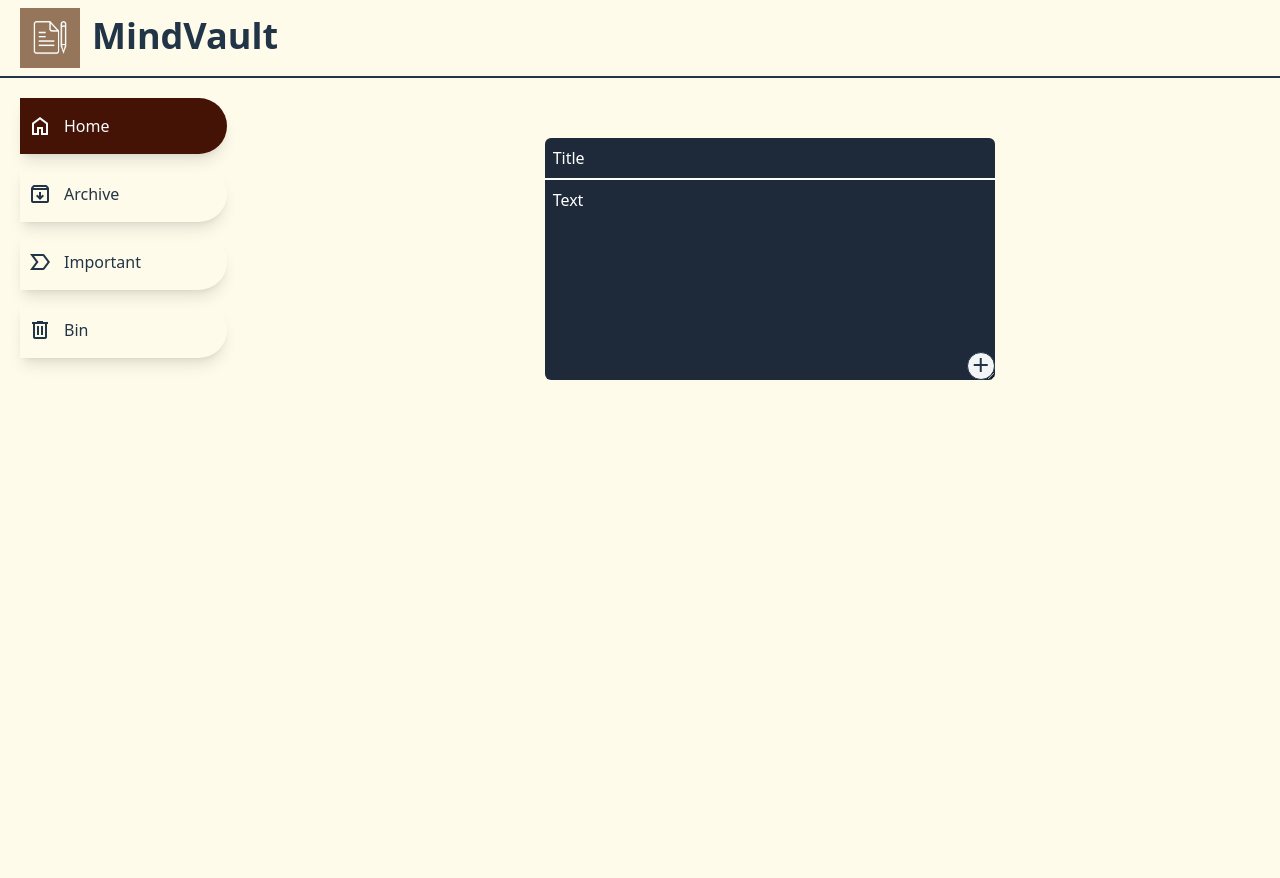
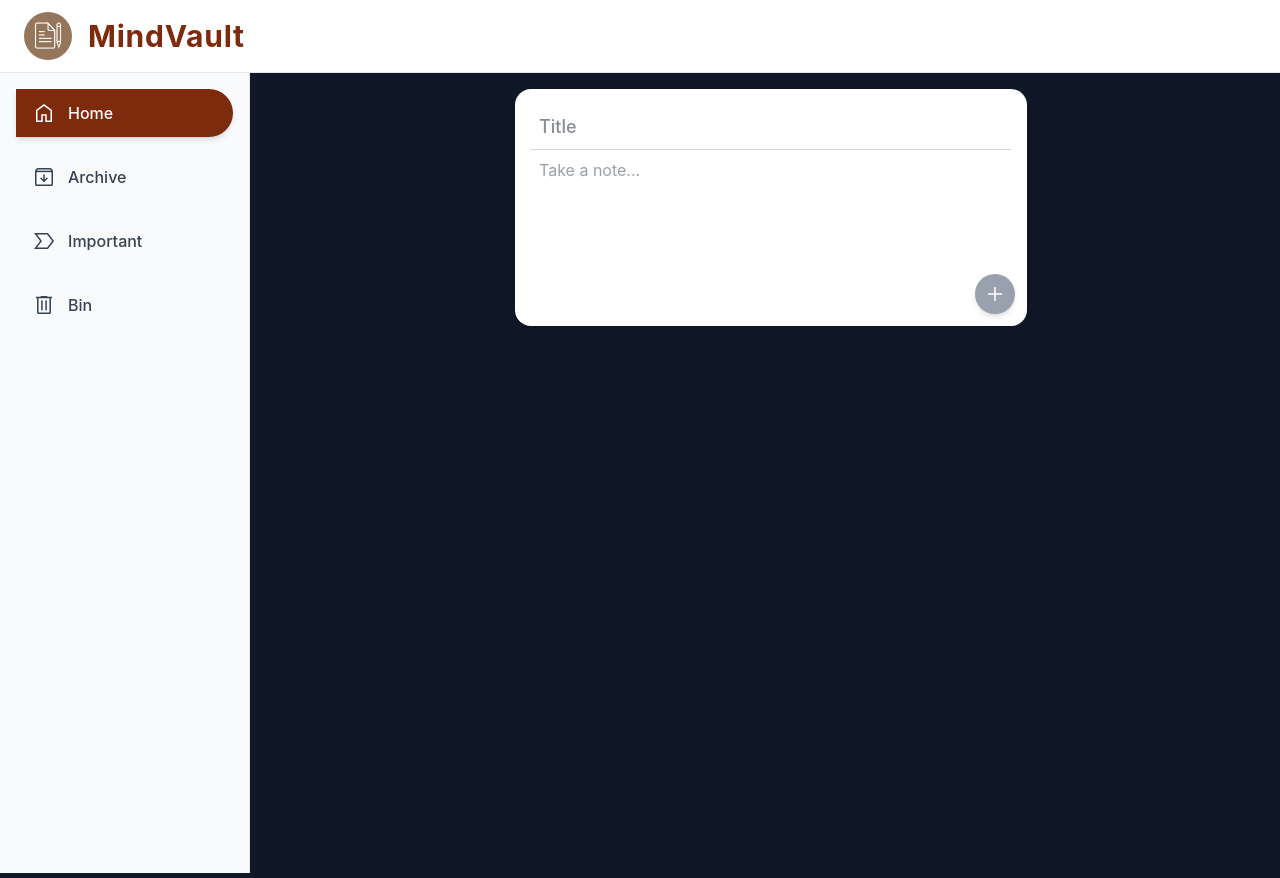
Before and after one commit to Shrrutii29/MindVault, a React (Vite) app: page / in a window 1280 px wide. Built offline with nearby package versions, Linux system fonts and the light colour scheme.

Commit message:
Enhanced bin page functionality and added css to all pages

```diff
--- a/src/components/Navbar/index.jsx
+++ b/src/components/Navbar/index.jsx
@@ -1,13 +1,14 @@
 import logo from '../../assets/notes_icon.jpeg';
 
 export const Navbar = () => {
-    return (
-        <header className='flex px-5 py-2 gap-3 border-b-2 border-grey-100'>
-            <div className='w-15 h-15'>
-                <img className='w-full h-full' src={logo} alt="notes logo" />
-            </div>
-            <h1 className='text-brown-500 text-4xl
-font-bold py-2'>MindVault</h1>
-        </header>
-    )
-}
+  return (
+    <header className="flex items-center px-6 py-3 gap-4 border-b border-gray-200 dark:border-gray-700 bg-white dark:bg-gray-900 shadow-sm">
+      <div className="w-12 h-12">
+        <img className="w-full h-full rounded-full object-cover" src={logo} alt="notes logo" />
+      </div>
+      <h1 className="text-orange-900 dark:text-amber-400 text-3xl font-bold tracking-wide">
+        MindVault
+      </h1>
+    </header>
+  );
+};
--- a/src/components/NotesCard/index.jsx
+++ b/src/components/NotesCard/index.jsx
@@ -1,86 +1,80 @@
 import { useNotes } from "../../context/notesContext";
 
 export const NotesCard = ({ id, title, text, isPinned }) => {
+  const { archive, bin, notesDispatch } = useNotes();
 
-    const { archive, bin, notesDispatch } = useNotes();
-    const isArchived = archive.some(note => note.id === id)
-    const isDeleted = bin.some(note => note.id === id)
+  const isArchived = archive.some((note) => note.id === id);
+  const isDeleted = bin.some((note) => note.id === id);
 
   const onPinClick = (id) => {
-        !isPinned ? notesDispatch({
-            type: 'PIN',
-            payload: { id }
-        }) : notesDispatch({
-            type: 'UNPIN',
-            payload: { id }
-        })
-    }
+    notesDispatch({
+      type: isPinned ? "UNPIN" : "PIN",
+      payload: { id },
+    });
+  };
 
   const onArchiveClick = (id) => {
-
-        const isArchived = archive?.some(note => note.id === id);
-        !isArchived ? notesDispatch({
-            type: 'ARCHIVE',
-            payload: { id }
-        }) : notesDispatch({
-            type: 'UNARCHIVE',
-            payload: { id }
-        })
-    }
+    notesDispatch({
+      type: isArchived ? "UNARCHIVE" : "ARCHIVE",
+      payload: { id },
+    });
+  };
 
   const onDeleteClick = (id) => {
-        const isDeleted = bin?.some(note => note.id === id);
-        !isDeleted ? notesDispatch({
-            type: 'DELETE_NOTE',
-            payload: { id }
-        }) : notesDispatch({
-            type: 'RESTORE_NOTE',
-            payload: { id }
-        })
-    }
+    notesDispatch({
+      type: isDeleted ? "RESTORE_NOTE" : "DELETE_NOTE",
+      payload: { id },
+    });
+  };
 
   return (
-        <div className="border border-amber-950 p-2 rounded-md bg-gray-700 text-slate-50  w-[350px]" key={id}>
-            <div className="flex justify-between border-b-2">
-                <p className="p-2">{title}</p>
+    <div className="bg-gray-800 dark:bg-gray-700 text-slate-50 rounded-2xl shadow-md p-4 w-full max-w-sm flex flex-col justify-between">
+      {/* Title + Pin */}
+      <div className="flex justify-between items-center border-b border-gray-600 pb-2 mb-2 notes-card">
+        <p className="font-semibold text-lg">{title}</p>
+        {!isDeleted && !isArchived && (
+          <button
+            onClick={() => onPinClick(id)}
+            className="text-yellow-400 hover:text-yellow-500 transition-all"
+          >
+            {isPinned ? (
+              <span className="material-symbols-sharp">keep_off</span>
+            ) : (
+              <span className="material-symbols-outlined">keep</span>
+            )}
+          </button>
+        )}
+      </div>
 
-                {
-                    (!isDeleted && !isArchived) && (
-                        <button onClick={() => onPinClick(id)}>
-                            {
-                                isPinned
-                                    ? <span className="material-symbols-sharp">keep_off </span>
-                                    : <span className="material-symbols-outlined">keep</span>
-                            }
+      {/* Text */}
+      <p className="text-gray-200 dark:text-gray-100 mb-4">{text}</p>
+
+      {/* Actions */}
+      <div className="flex justify-end gap-3">
+        {!isDeleted && (
+          <button
+            onClick={() => onArchiveClick(id)}
+            className="hover:text-blue-400 transition-colors"
+          >
+            {isArchived ? (
+              <span className="material-symbols-outlined">unarchive</span>
+            ) : (
+              <span className="material-symbols-outlined">archive</span>
+            )}
           </button>
+        )}
 
-                    )
-                }
-            </div>
-            <div className="flex flex-col">
-                <p className="p-2">{text}</p>
-                <div className="ml-auto">
-                {
-                    !isDeleted && (
-                        <button onClick={() => onArchiveClick(id)}>
-                        {
-                            isArchived ?
-                                <span className="material-symbols-outlined">unarchive</span> :
-                                <span className="material-symbols-outlined">archive</span>
-                        }
-                    </button>
-
-                    )
-                }
-                    <button onClick={() => onDeleteClick(id)}>
-                    {
-                        isDeleted ?
-                        <span className="material-symbols-outlined">restore_from_trash</span> :
+        <button
+          onClick={() => onDeleteClick(id)}
+          className="hover:text-red-400 transition-colors"
+        >
+          {isDeleted ? (
+            <span className="material-symbols-outlined">restore_from_trash</span>
+          ) : (
             <span className="material-symbols-outlined">delete</span>
-                    }
+          )}
         </button>
       </div>
     </div>
-        </div>
-    )
-}
+  );
+};
--- a/src/components/Sidebar/index.jsx
+++ b/src/components/Sidebar/index.jsx
@@ -1,40 +1,32 @@
 import { NavLink } from "react-router-dom";
 
 export const Sidebar = () => {
-
   const getStyles = ({ isActive }) => {
     const base =
-            "flex items-center gap-3 px-2 py-4 rounded-tr-full rounded-br-full shadow-lg transition-all duration-300";
+      "flex items-center gap-3 px-4 py-3 rounded-tr-full rounded-br-full transition-all duration-300 font-medium";
+    return isActive
+      ? `${base} bg-orange-900 text-white shadow-md`
+      : `${base} text-gray-700 dark:text-gray-300 hover:bg-amber-700 hover:text-white hover:pl-6`;
+  };
 
-        return isActive
-            ? `${base} bg-orange-950 text-slate-50`
-            : `${base} hover:bg-amber-800 hover:text-slate-50 hover:px-6`;
-    }
   return (
-        <aside className="flex flex-col gap-3  p-5 w-[300px] h-screen">
+    <aside className="flex flex-col gap-4 p-5 w-[250px] h-screen bg-gray-50 dark:bg-gray-900 border-r border-gray-200 dark:border-gray-700">
       <NavLink className={getStyles} to='/'>
         <span className="material-symbols-outlined">home</span>
         <span>Home</span>
       </NavLink>
       <NavLink className={getStyles} to='/archive'>
-                <span className="material-symbols-outlined">
-                    archive
-                </span>
+        <span className="material-symbols-outlined">archive</span>
         <span>Archive</span>
       </NavLink>
       <NavLink className={getStyles} to='/important'>
-                <span className="material-symbols-outlined">
-                    label_important
-                </span>
+        <span className="material-symbols-outlined">label_important</span>
         <span>Important</span>
       </NavLink>
       <NavLink className={getStyles} to='/bin'>
-                <span className="material-symbols-outlined">
-                    delete
-                </span>
+        <span className="material-symbols-outlined">delete</span>
         <span>Bin</span>
-
       </NavLink>
     </aside>
-    )
-}
+  );
+};
--- a/src/index.css
+++ b/src/index.css
@@ -1,13 +1,131 @@
 @import "tailwindcss";
 
-body {
+/* Reset and base styles */
+html, body {
   margin: 0;
-  background-color: oklch(98.7% 0.022 95.277);
+  padding: 0;
+  font-family: 'Inter', sans-serif;
+  background-color: oklch(21% 0.034 264.665); /* light gray background */
+  color: #111827; /* default text color */
 }
 
-@media (prefers-color-scheme: light) {
-  :root {
-    color: #213547;
-    background-color: #ffffff;
+* {
+  box-sizing: border-box;
+}
+
+button:focus {
+  outline: none;
+}
+
+/* Scrollbar styling */
+::-webkit-scrollbar {
+  width: 8px;
+  height: 6px; /* horizontal scrollbar height */
+}
+::-webkit-scrollbar-thumb {
+  background-color: rgba(107, 114, 128, 0.5);
+  border-radius: 4px;
+}
+::-webkit-scrollbar-track {
+  background-color: transparent;
+}
+
+/* Material Icons fix */
+.material-symbols-outlined,
+.material-symbols-sharp {
+  font-variation-settings:
+      'FILL' 0,
+      'wght' 400,
+      'GRAD' 0,
+      'opsz' 48;
+}
+
+/* Custom spacing */
+.mt-15 {
+  margin-top: 3.75rem;
+}
+
+/* Sidebar general */
+aside {
+  display: flex;
+  flex-direction: column;
+  gap: 1rem;
+  padding: 1rem;
+  width: 250px;
+  height: 100vh;
+  overflow-y: auto;
+}
+
+/* NotesCard base */
+.notes-card {
+  width: 350px;
+}
+
+/* Responsive adjustments */
+
+/* Tablet */
+@media (max-width: 1024px) {
+  aside {
+    width: 200px;
+    padding: 0.5rem;
+  }
+
+  .notes-card {
+    width: 100%;
   }
 }
+
+/* Small tablet / large mobile */
+@media (max-width: 768px) {
+  main {
+    flex-direction: column;
+  }
+
+  .flex-1 {
+    width: 100%;
+  }
+
+  .mt-15 {
+    margin-top: 2rem;
+  }
+
+  .notes-card {
+    width: 100%;
+  }
+
+  aside {
+    height: fit-content;
+    flex-direction: row;
+    width: 100%;
+  }
+}
+
+/* Mobile */
+@media (max-width: 480px) {
+  aside {
+    width: 100%;
+    height: fit-content;
+    flex-direction: row;
+    overflow-x: auto;
+    scroll-snap-type: x mandatory;
+    -webkit-overflow-scrolling: touch; /* smooth scrolling for iOS */
+  }
+
+  aside a {
+    flex: 0 0 auto;
+    scroll-snap-align: start;
+    margin-right: 4px; /* smaller spacing between links */
+  }
+
+  .p-5 {
+    padding: 2px;
+  }
+
+  main {
+    flex-direction: column;
+  }
+
+  .flex-1 {
+    width: 100%;
+  }
+}
--- a/src/pages/Home/index.jsx
+++ b/src/pages/Home/index.jsx
@@ -4,87 +4,105 @@ import { NotesCard } from "../../components/NotesCard";
 import { useNotes } from "../../context/notesContext";
 
 export const Home = () => {
-
   const { notes, title, text, isPinned, notesDispatch } = useNotes();
 
   const onTitleChange = (e) => {
     notesDispatch({
-            type: 'TITLE',
-            payload: e.target.value
-        })
-    }
+      type: "TITLE",
+      payload: e.target.value,
+    });
+  };
 
   const onTextChange = (e) => {
     notesDispatch({
-            type: 'TEXT',
-            payload: e.target.value
-        })
-    }
+      type: "TEXT",
+      payload: e.target.value,
+    });
+  };
 
   const onAddClick = () => {
     notesDispatch({
-            type: 'ADD_NOTE'
-        })
+      type: "ADD_NOTE",
+    });
     notesDispatch({
-            type: 'CLEAR_INPUT'
-        })
+      type: "CLEAR_INPUT",
+    });
+  };
 
-    }
-
-    const pinnedNotes = notes.length > 0 && notes.filter(note => note.isPinned);
-    const otherNotes = notes.length > 0 && notes.filter(note => !note.isPinned);
+  const pinnedNotes = notes.length > 0 && notes.filter((note) => note.isPinned);
+  const otherNotes = notes.length > 0 && notes.filter((note) => !note.isPinned);
 
   return (
     <>
       <Navbar />
       <main className="flex gap-3">
         <Sidebar />
-                <div className="flex flex-col w-screen mt-15">
-                    <div className="flex flex-col w-[450px] bg-gray-800 rounded-md relative self-center">
-                        <input value={title} onChange={onTitleChange} className="border-b-2 p-2 placeholder-white text-white" placeholder="Title" />
-                        <textarea value={text} onChange={onTextChange} className="p-2 placeholder-white text-white h-[200px]" placeholder="Text" />
-                        <button disabled={title.length == 0} onClick={onAddClick} className="w-7 h-7 absolute bottom-0 right-0 border bg-gray-100 rounded-full">
+        <div className="flex flex-col flex-1 px-6 py-4">
+          {/* Note Input Box */}
+          <div className="flex flex-col w-full max-w-lg bg-white dark:bg-gray-800 rounded-2xl shadow-md relative self-center p-4">
+            <input
+              value={title}
+              onChange={onTitleChange}
+              className="border-b border-gray-300 dark:border-gray-600 bg-transparent p-2 text-gray-900 dark:text-white text-lg font-medium focus:outline-none"
+              placeholder="Title"
+            />
+            <textarea
+              value={text}
+              onChange={onTextChange}
+              className="bg-transparent p-2 text-gray-700 dark:text-gray-200 resize-none h-[160px] focus:outline-none"
+              placeholder="Take a note..."
+            />
+            <button
+              disabled={title.length === 0}
+              onClick={onAddClick}
+              className="w-10 h-10 absolute bottom-3 right-3 bg-blue-600 hover:bg-blue-700 disabled:bg-gray-400 text-white flex items-center justify-center rounded-full shadow-md transition-all"
+            >
               <span className="material-symbols-outlined">add</span>
             </button>
           </div>
 
-                    <div className="mt-14 ml-10 flex flex-col gap-10">
-                        {
-                            pinnedNotes?.length > 0 && (
+          {/* Notes Sections */}
+          <div className="mt-12 flex flex-col gap-10">
+            {pinnedNotes?.length > 0 && (
               <div>
-                               <h1>Pinned Notes</h1>
-                                <div className="flex flex-wrap gap-6 w-[350px]">
-                                    {
-                                        pinnedNotes.map(({ id, title, text, isPinned }) => (
-                                            <NotesCard key={id} id={id} title={title} text={text} isPinned={isPinned} />
-                                        ))
-                                    }
+                <h1 className="text-xl font-semibold text-gray-800 dark:text-gray-100 mb-4">
+                  📌 Pinned Notes
+                </h1>
+                <div className="grid grid-cols-1 sm:grid-cols-2 md:grid-cols-3 gap-6">
+                  {pinnedNotes.map(({ id, title, text, isPinned }) => (
+                    <NotesCard
+                      key={id}
+                      id={id}
+                      title={title}
+                      text={text}
+                      isPinned={isPinned}
+                    />
+                  ))}
                 </div>
               </div>
-                            )
-                        }
+            )}
 
-                        {
-                            otherNotes?.length > 0 && (
+            {otherNotes?.length > 0 && (
               <div>
-                                <h1 className="">Other Notes</h1>
-                                <div className="flex flex-wrap gap-6">
-                                    {
-                                        otherNotes.map(({ id, title, text, isPinned }) => (
-                                            <NotesCard key={id} id={id} title={title} text={text} isPinned={isPinned} />
-                                        ))
-                                    }
+                <h1 className="text-xl font-semibold text-gray-800 dark:text-gray-100 mb-4">
+                  📝 Other Notes
+                </h1>
+                <div className="grid grid-cols-1 sm:grid-cols-2 md:grid-cols-3 gap-6">
+                  {otherNotes.map(({ id, title, text, isPinned }) => (
+                    <NotesCard
+                      key={id}
+                      id={id}
+                      title={title}
+                      text={text}
+                      isPinned={isPinned}
+                    />
+                  ))}
                 </div>
               </div>
-                            )
-                        }
-
+            )}
           </div>
-
-
-
         </div>
       </main>
     </>
-    )
-}
+  );
+};
--- a/src/reducers/notesReducer.js
+++ b/src/reducers/notesReducer.js
@@ -1,3 +1,4 @@
+import { useActionData } from 'react-router-dom';
 import { v4 as uuid } from 'uuid';
 
 export const notesReducer = (state, { type, payload }) => {
@@ -75,6 +76,15 @@ export const notesReducer = (state, { type, payload }) => {
                 bin: state.bin.filter(note => note.id !== payload.id)
             }
 
+        case "AUTO_DELETE_NOTE": {
+            const now = Date.now();
+            return {
+                ...state,
+                bin: state.bin.filter(note => now - note.deletedAt < payload)
+            };
+        }
+
+
         default:
             return state
     }
```
Also changed, not shown: src/context/notesContext.jsx (+12 -1 lines), src/pages/Archive/index.jsx (+27 -24 lines), src/pages/Bin/index.jsx (+27 -24 lines), src/pages/Important/index.jsx (+24 -28 lines). Lines whose indentation alone changed are shown as unchanged.
